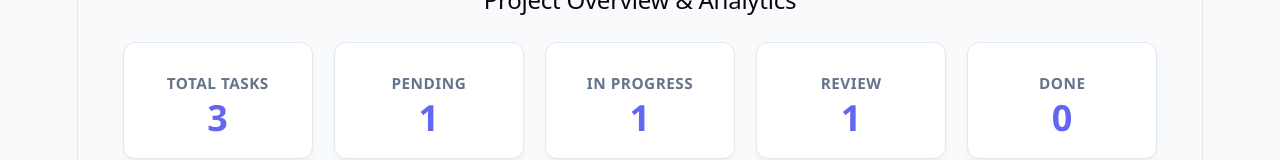
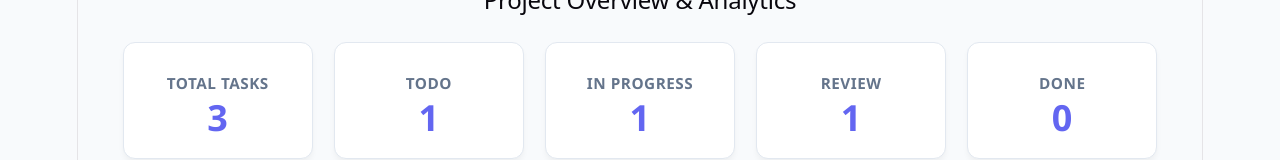
Before and after one commit to Inbatamilan7/Project-dashboard, a React (Vite) app: page / in a window 1280 px wide. Shown: the part 154-314 px from the top of the page. Built offline with nearby package versions, Linux system fonts and the light colour scheme.

Commit message:
fix : hgh

```diff
--- a/src/App.jsx
+++ b/src/App.jsx
@@ -35,7 +35,7 @@ function useTasks() {
   const [tasks, setTasks] = useState(() => {
     const saved = localStorage.getItem('dashboard_tasks');
     return saved ? JSON.parse(saved) : [
-      { id: '1', title: 'Design Landing Page', description: 'Create wireframes and UI components', status: 'pending', priority: 'High', assignee: 'Alice' },
+      { id: '1', title: 'Design Landing Page', description: 'Create wireframes and UI components', status: 'todo', priority: 'High', assignee: 'Alice' },
       { id: '2', title: 'API Integration', description: 'Connect frontend to backend endpoints', status: 'In Progress', priority: 'Medium', assignee: 'Bob' },
       { id: '3', title: 'Security Audit', description: 'Check for vulnerabilities and fix bugs', status: 'Review', priority: 'High', assignee: 'Maria' }
     ];
@@ -51,7 +51,7 @@ function useTasks() {
 function Dashboard() {
   const [tasks] = useTasks();
   const total = tasks.length;
-  const pendingCount = tasks.filter(t => t.status === 'pending').length;
+  const todoCount = tasks.filter(t => t.status === 'todo').length;
   const inProgressCount = tasks.filter(t => t.status === 'In Progress').length;
   const reviewCount = tasks.filter(t => t.status === 'Review').length;
   const doneCount = tasks.filter(t => t.status === 'Done').length;
@@ -61,7 +61,7 @@ function Dashboard() {
       <h2>Project Overview & Analytics</h2>
       <div className="stats-grid">
         <div className="stat-card"><h3>Total Tasks</h3><p>{total}</p></div>
-        <div className="stat-card"><h3>pending</h3><p>{pendingCount}</p></div>
+        <div className="stat-card"><h3>todo</h3><p>{todoCount}</p></div>
         <div className="stat-card"><h3>In Progress</h3><p>{inProgressCount}</p></div>
         <div className="stat-card"><h3>Review</h3><p>{reviewCount}</p></div>
         <div className="stat-card"><h3>Done</h3><p>{doneCount}</p></div>
@@ -83,7 +83,7 @@ function TaskBoard() {
   const [currentTask, setCurrentTask] = useState(null);
   const [title, setTitle] = useState('');
   const [description, setDescription] = useState('');
-  const [status, setStatus] = useState('pending');
+  const [status, setStatus] = useState('todo');
   const [priority, setPriority] = useState('Medium');
   const [assignee, setAssignee] = useState('');
 
@@ -143,7 +143,7 @@ function TaskBoard() {
     return matchesSearch && matchesStatus && matchesPriority;
   });
 
-  const columns = ['pending', 'In Progress', 'Review', 'Done'];
+  const columns = ['todo', 'In Progress', 'Review', 'Done'];
 
   return (
     <div className="task-board-page">
@@ -161,7 +161,7 @@ function TaskBoard() {
         />
         <select value={statusFilter} onChange={(e) => setStatusFilter(e.target.value)}>
           <option value="All">All Statuses</option>
-          <option value="pending">pending</option>
+          <option value="todo">todo</option>
           <option value="In Progress">In Progress</option>
           <option value="Review">Review</option>
           <option value="Done">Done</option>
@@ -193,7 +193,7 @@ function TaskBoard() {
                           value={task.status}
                           onChange={(e) => handleStatusChange(task.id, e.target.value)}
                         >
-                          <option value="pending">pending</option>
+                          <option value="todo">todo</option>
                           <option value="In Progress">In Progress</option>
                           <option value="Review">Review</option>
                           <option value="Done">Done</option>
@@ -229,7 +229,7 @@ function TaskBoard() {
 
               <label>Status</label>
               <select value={status} onChange={(e) => setStatus(e.target.value)}>
-                <option value="pending">pending</option>
+                <option value="todo">todo</option>
                 <option value="In Progress">In Progress</option>
                 <option value="Review">Review</option>
                 <option value="Done">Done</option>
```
